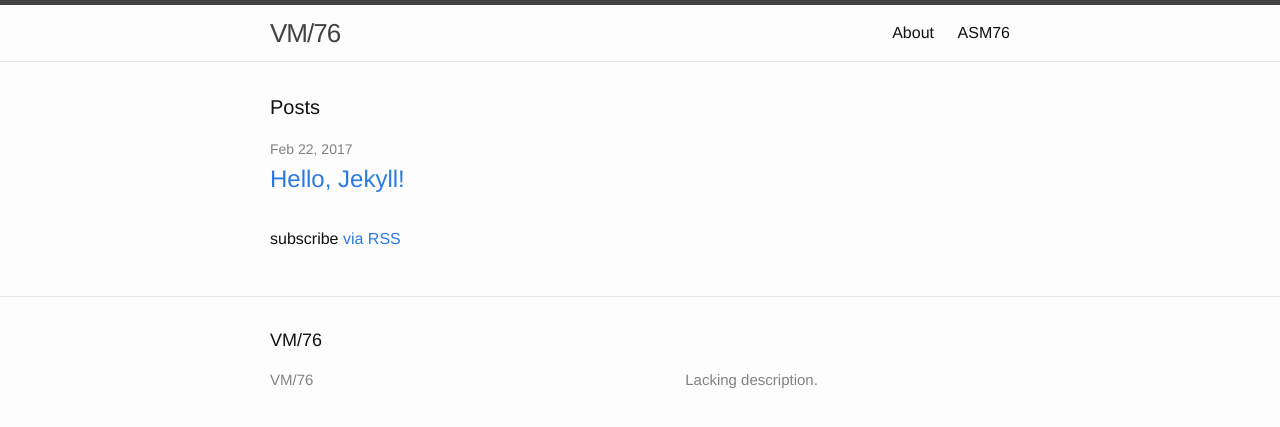
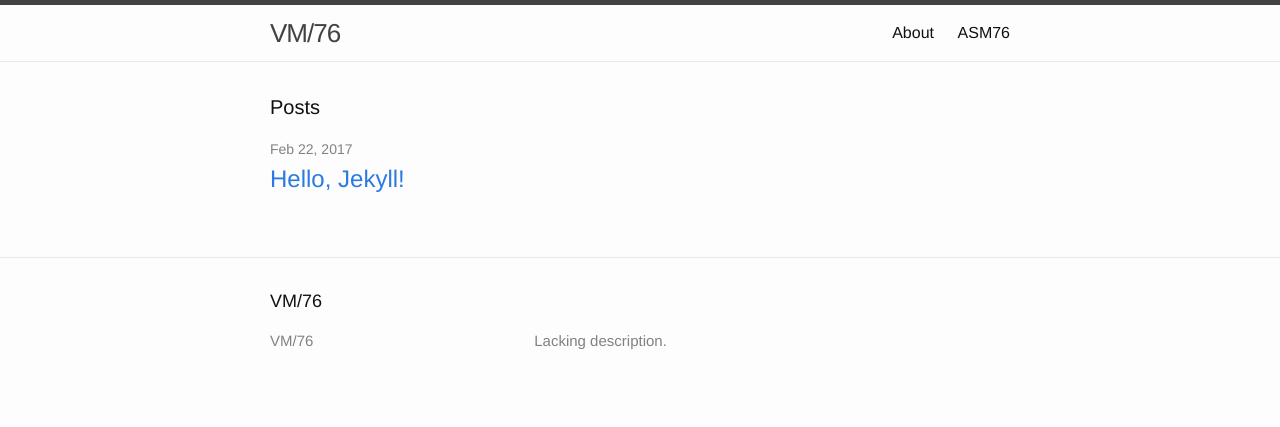
Before and after one commit to IcebergThings/VM-76, a Jekyll site: the page built from index.md, in a window 1280 px wide. Shown: the top 427 px of the page. Built offline with Jekyll 4.4.1, drawn with Linux system fonts in a browser that asks for light colours.

Commit message:
简化结构

```diff
--- a/_includes/footer.html
+++ /dev/null
@@ -1,46 +0,0 @@
-<footer class="site-footer">
-
-  <div class="wrapper">
-
-    <h2 class="footer-heading">{{ site.title | escape }}</h2>
-
-    <div class="footer-col-wrapper">
-      <div class="footer-col footer-col-1">
-        <ul class="contact-list">
-          <li>
-            {% if site.author %}
-              {{ site.author | escape }}
-            {% else %}
-              {{ site.title | escape }}
-            {% endif %}
-            </li>
-            {% if site.email %}
-            <li><a href="mailto:{{ site.email }}">{{ site.email }}</a></li>
-            {% endif %}
-        </ul>
-      </div>
-
-      <div class="footer-col footer-col-2">
-        <ul class="social-media-list">
-          {% if site.github_username %}
-          <li>
-            {% include icon-github.html username=site.github_username %}
-          </li>
-          {% endif %}
-
-          {% if site.twitter_username %}
-          <li>
-            {% include icon-twitter.html username=site.twitter_username %}
-          </li>
-          {% endif %}
-        </ul>
-      </div>
-
-      <div class="footer-col footer-col-3">
-        <p>{{ site.description | escape }}</p>
-      </div>
-    </div>
-
-  </div>
-
-</footer>
--- a/_includes/head.html
+++ /dev/null
@@ -1,16 +0,0 @@
-<head>
-  <meta charset="utf-8">
-  <meta http-equiv="X-UA-Compatible" content="IE=edge">
-  <meta name="viewport" content="width=device-width, initial-scale=1">
-
-  <title>{% if page.title %}{{ page.title | escape }}{% else %}{{ site.title | escape }}{% endif %}</title>
-  <meta name="description" content="{{ page.excerpt | default: site.description | strip_html | normalize_whitespace | truncate: 160 | escape }}">
-
-  <link rel="stylesheet" href="{{ "/assets/main.css" | relative_url }}">
-  <link rel="canonical" href="{{ page.url | replace:'index.html','' | absolute_url }}">
-  <link rel="alternate" type="application/rss+xml" title="{{ site.title | escape }}" href="{{ "/feed.xml" | relative_url }}">
-
-  {% if jekyll.environment == 'production' and site.google_analytics %}
-  {% include google-analytics.html %}
-  {% endif %}
-</head>
--- a/_includes/header.html
+++ /dev/null
@@ -1,27 +0,0 @@
-<header class="site-header" role="banner">
-
-  <div class="wrapper">
-
-    <a class="site-title" href="{{ "/" | relative_url}}">{{ site.title | escape }}</a>
-
-    <nav class="site-nav">
-      <span class="menu-icon">
-        <svg viewBox="0 0 18 15" width="18px" height="15px">
-          <path fill="#424242" d="M18,1.484c0,0.82-0.665,1.484-1.484,1.484H1.484C0.665,2.969,0,2.304,0,1.484l0,0C0,0.665,0.665,0,1.484,0 h15.031C17.335,0,18,0.665,18,1.484L18,1.484z"/>
-          <path fill="#424242" d="M18,7.516C18,8.335,17.335,9,16.516,9H1.484C0.665,9,0,8.335,0,7.516l0,0c0-0.82,0.665-1.484,1.484-1.484 h15.031C17.335,6.031,18,6.696,18,7.516L18,7.516z"/>
-          <path fill="#424242" d="M18,13.516C18,14.335,17.335,15,16.516,15H1.484C0.665,15,0,14.335,0,13.516l0,0 c0-0.82,0.665-1.484,1.484-1.484h15.031C17.335,12.031,18,12.696,18,13.516L18,13.516z"/>
-        </svg>
-      </span>
-
-      <div class="trigger">
-        {% for my_page in site.pages %}
-          {% if my_page.title %}
-          <a class="page-link" href="{{ my_page.url | relative_url }}">{{ my_page.title | escape }}</a>
-          {% endif %}
-        {% endfor %}
-      </div>
-    </nav>
-
-  </div>
-
-</header>
--- a/_layouts/default.html
+++ b/_layouts/default.html
@@ -1,20 +1,64 @@
 <!DOCTYPE html>
-<html lang="{{ page.lang | default: site.lang | default: "en" }}">
-
-  {% include head.html %}
-
+<html>
+	<head>
+		<meta charset="utf-8">
+		<meta http-equiv="X-UA-Compatible" content="IE=edge">
+		<meta name="viewport" content="width=device-width, initial-scale=1">
+		<title>{% if page.title %}{{ page.title | escape }}{% else %}{{ site.title | escape }}{% endif %}</title>
+		<meta name="description" content="{{ page.excerpt | default: site.description | strip_html | normalize_whitespace | truncate: 160 | escape }}">
+		<link rel="stylesheet" href="{{ "/assets/main.css" | relative_url }}">
+		<link rel="canonical" href="{{ page.url | replace:'index.html','' | absolute_url }}">
+	</head>
 	<body>
-
-    {% include header.html %}
-
+		<header class="site-header" role="banner">
+			<div class="wrapper">
+				<a class="site-title" href="{{ "/" | relative_url}}">{{ site.title | escape }}</a>
+				<nav class="site-nav">
+					<span class="menu-icon">
+						<svg viewBox="0 0 18 15" width="18px" height="15px">
+							<path fill="#424242" d="M18,1.484c0,0.82-0.665,1.484-1.484,1.484H1.484C0.665,2.969,0,2.304,0,1.484l0,0C0,0.665,0.665,0,1.484,0 h15.031C17.335,0,18,0.665,18,1.484L18,1.484z"/>
+							<path fill="#424242" d="M18,7.516C18,8.335,17.335,9,16.516,9H1.484C0.665,9,0,8.335,0,7.516l0,0c0-0.82,0.665-1.484,1.484-1.484 h15.031C17.335,6.031,18,6.696,18,7.516L18,7.516z"/>
+							<path fill="#424242" d="M18,13.516C18,14.335,17.335,15,16.516,15H1.484C0.665,15,0,14.335,0,13.516l0,0 c0-0.82,0.665-1.484,1.484-1.484h15.031C17.335,12.031,18,12.696,18,13.516L18,13.516z"/>
+						</svg>
+					</span>
+					<div class="trigger">
+						{% for my_page in site.pages %}
+							{% if my_page.title %}
+							<a class="page-link" href="{{ my_page.url | relative_url }}">{{ my_page.title | escape }}</a>
+							{% endif %}
+						{% endfor %}
+					</div>
+				</nav>
+			</div>
+		</header>
 		<main class="page-content" aria-label="Content">
 			<div class="wrapper">
 				{{ content }}
 			</div>
 		</main>
-
-    {% include footer.html %}
-
+		<footer class="site-footer">
+			<div class="wrapper">
+				<h2 class="footer-heading">{{ site.title | escape }}</h2>
+				<div class="footer-col-wrapper">
+					<div class="footer-col footer-col-1">
+						<ul class="contact-list">
+							<li>
+								{% if site.author %}
+									{{ site.author | escape }}
+								{% else %}
+									{{ site.title | escape }}
+								{% endif %}
+								</li>
+								{% if site.email %}
+								<li><a href="mailto:{{ site.email }}">{{ site.email }}</a></li>
+								{% endif %}
+						</ul>
+					</div>
+					<div class="footer-col footer-col-3">
+						<p>{{ site.description | escape }}</p>
+					</div>
+				</div>
+			</div>
+		</footer>
 	</body>
-
 </html>
--- a/_layouts/home.html
+++ b/_layouts/home.html
@@ -3,23 +3,16 @@ layout: default
 ---
 
 <div class="home">
-
 	<h1 class="page-heading">Posts</h1>
-
 	{{ content }}
-
 	<ul class="post-list">
 		{% for post in site.posts %}
 			<li>
 				<span class="post-meta">{{ post.date | date: "%b %-d, %Y" }}</span>
-
 				<h2>
 					<a class="post-link" href="{{ post.url | relative_url }}">{{ post.title | escape }}</a>
 				</h2>
 			</li>
 		{% endfor %}
 	</ul>
-
-  <p class="rss-subscribe">subscribe <a href="{{ "/feed.xml" | relative_url }}">via RSS</a></p>
-
 </div>
--- a/_layouts/page.html
+++ b/_layouts/page.html
@@ -1,14 +1,12 @@
 ---
 layout: default
 ---
+
 <article class="post">
-
 	<header class="post-header">
 		<h1 class="post-title">{{ page.title | escape }}</h1>
 	</header>
-
 	<div class="post-content">
 		{{ content }}
 	</div>
-
 </article>
--- a/index.md
+++ b/index.md
@@ -1,6 +1,3 @@
 ---
-# You don't need to edit this file, it's empty on purpose.
-# Edit theme's home layout instead if you wanna make some changes
-# See: https://jekyllrb.com/docs/themes/#overriding-theme-defaults
 layout: home
 ---
```
Also changed, not shown: _layouts/post.html (+1 -6 lines). Lines whose indentation alone changed are shown as unchanged.
